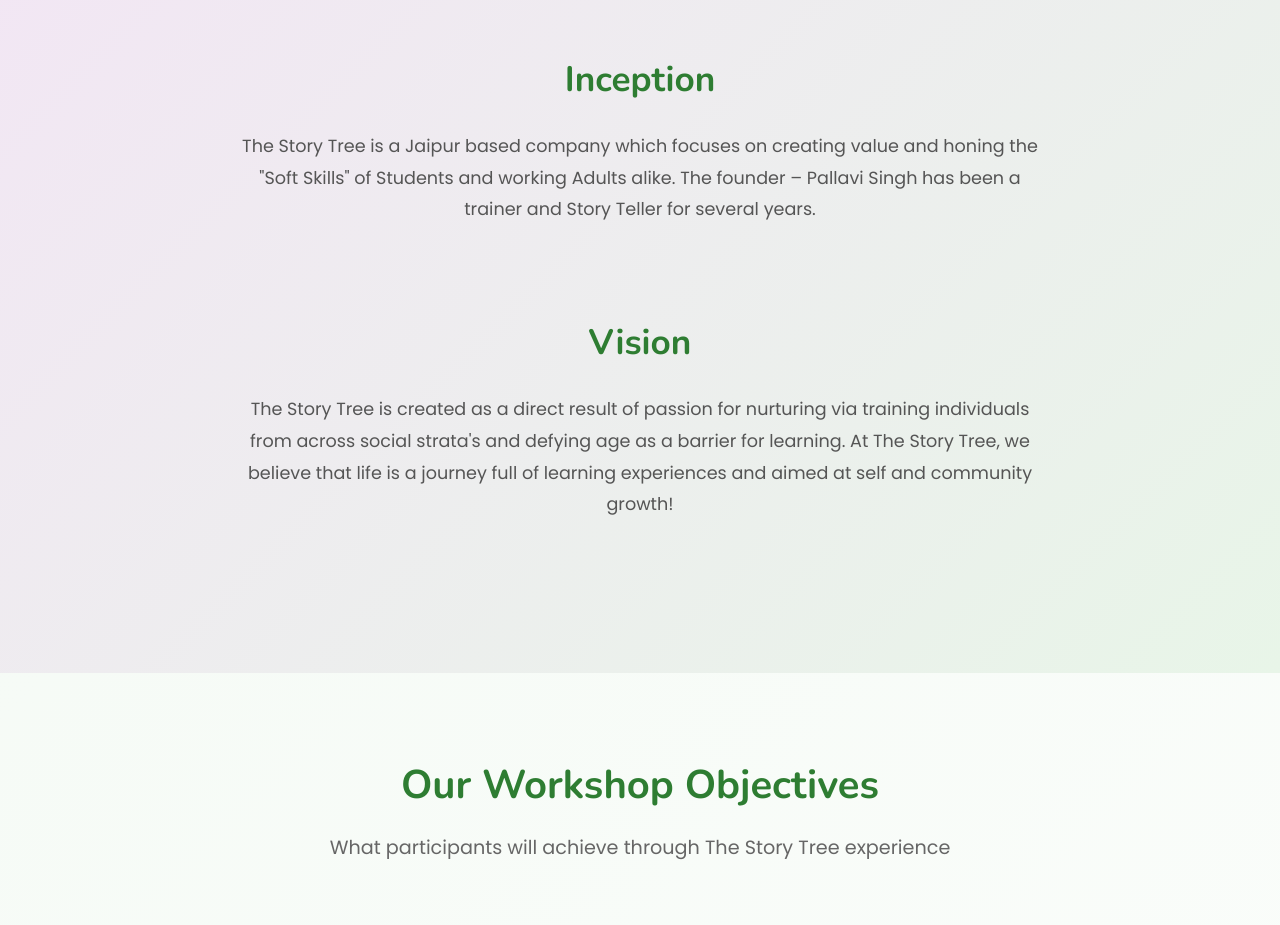
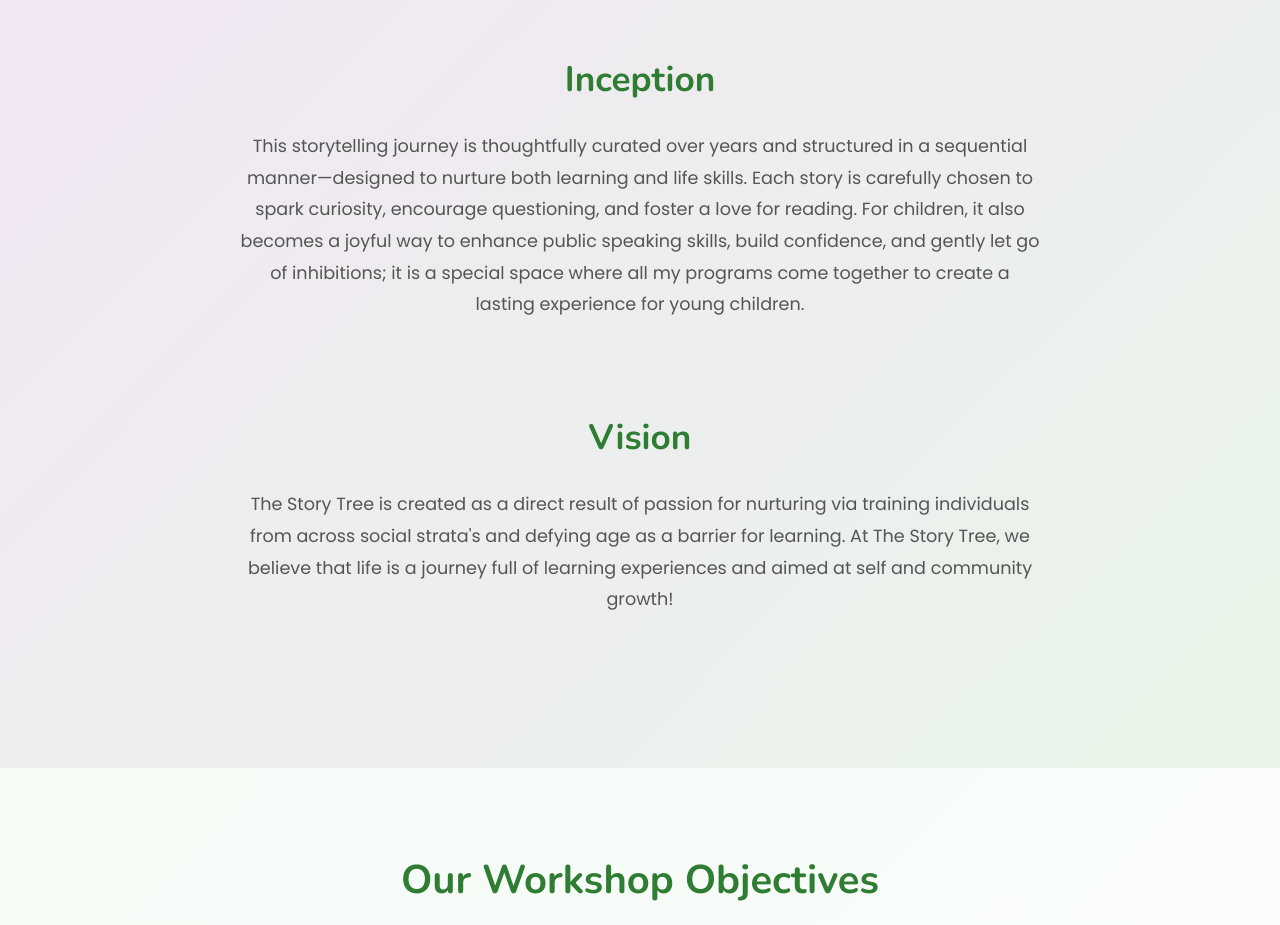
Before and after one commit to abhi5400/thestorytree, a plain HTML site: page index.html in a window 1280 px wide. Shown: the part 1100-2025 px from the top of the page. Drawn offline with nearby package versions, Linux system fonts and the light colour scheme; a script that the page names is missing.

Commit message:
Update storytelling journey copy

```diff
--- a/index.html
+++ b/index.html
@@ -175,7 +175,7 @@
                 <div class="about-text">
                     <div class="about-intro">
                         <h3>Inception</h3>
-                        <p>The Story Tree is a Jaipur based company which focuses on creating value and honing the "Soft Skills" of Students and working Adults alike. The founder – Pallavi Singh has been a trainer and Story Teller for several years.</p>
+                        <p>This storytelling journey is thoughtfully curated over years and structured in a sequential manner—designed to nurture both learning and life skills. Each story is carefully chosen to spark curiosity, encourage questioning, and foster a love for reading. For children, it also becomes a joyful way to enhance public speaking skills, build confidence, and gently let go of inhibitions; it is a special space where all my programs come together to create a lasting experience for young children.</p>
                     </div>
 
                     <div class="about-vision">
```
